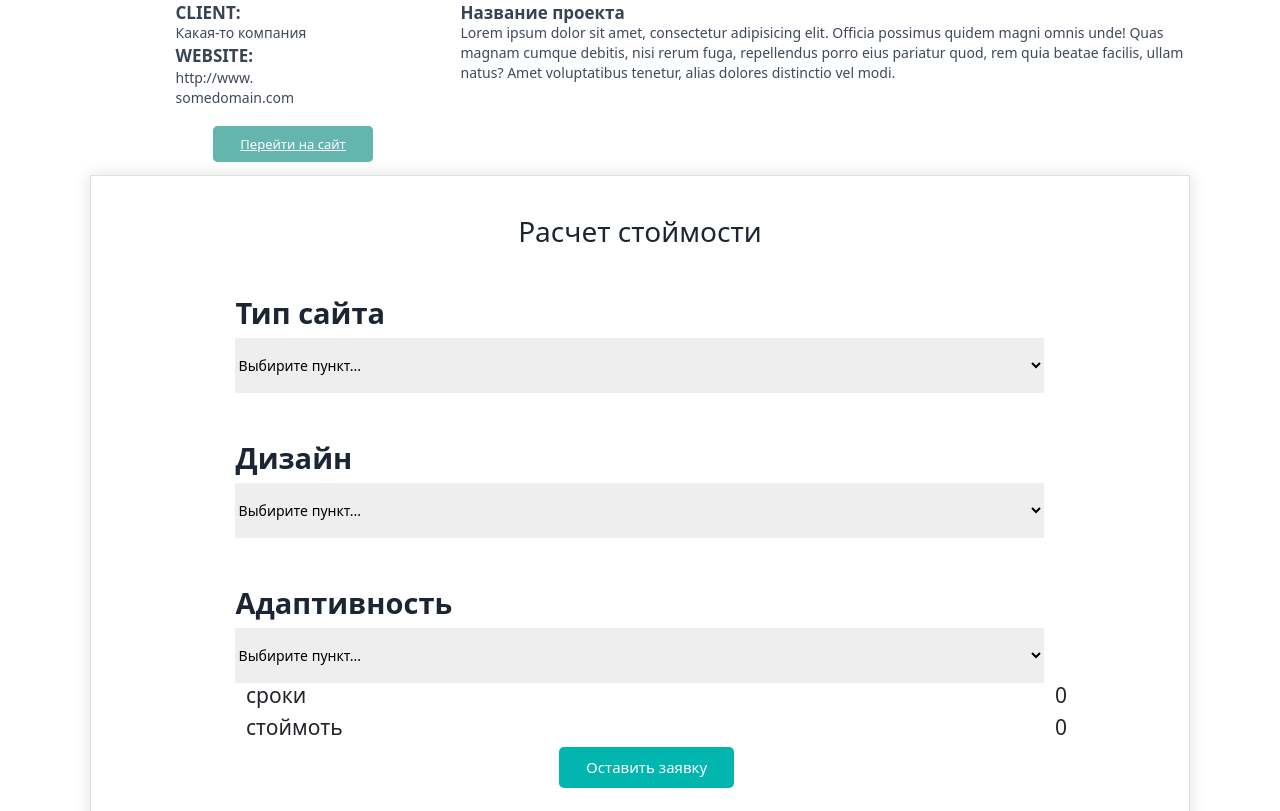
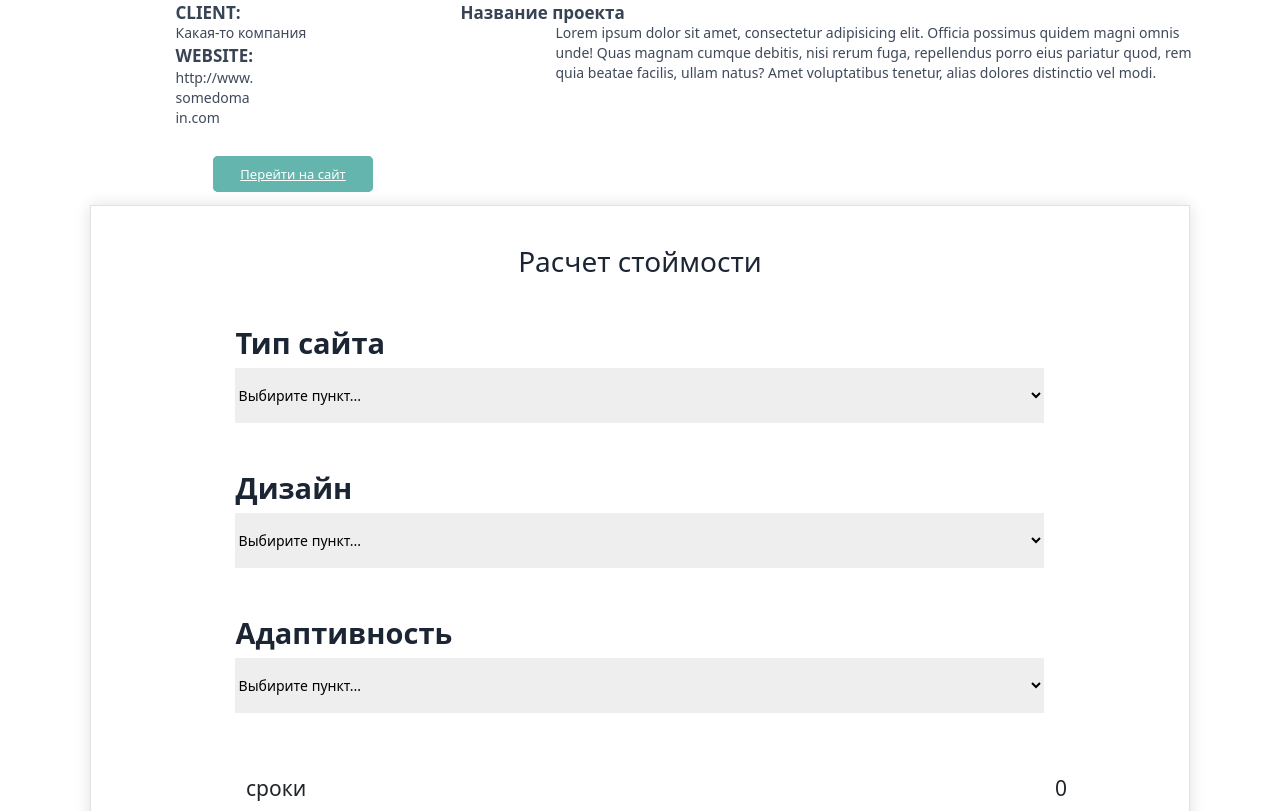
Before and after one commit to nikmatveev/nikmatveev.github.io, a plain HTML site: page crs/index.html in a window 1280 px wide. Shown: the part 2779-3590 px from the top of the page. Drawn offline with nearby package versions, Linux system fonts and the light colour scheme; files whose address does not match are found by name.

Commit message:
исправил ошибки

```diff
--- a/crs/css/style.css
+++ b/crs/css/style.css
@@ -206,6 +206,9 @@ nav{
     line-height: 20px;
     margin-bottom: 25px;
 }
+.sait{
+    margin-top: 10px;
+}
 .sait a{
     padding: 7px 25px;
     border: 2px solid #63b5ae;
@@ -248,6 +251,12 @@ select{
     padding: 17px 0px;
     margin-top: 28px;
 }
+.symma{
+    margin-top: 25px;
+}
+.stroki{
+    margin-top: 63px;
+}
 .zaiavka{
      padding: 7px 25px;
     border: 2px solid #00b6af;
@@ -256,6 +265,7 @@ select{
     background-color: #00b6af;
     text-align: center;
     color: #fff;
+    margin-top: 35px;
 }
 .statistics{
     width: 100%;
@@ -313,12 +323,13 @@ select{
     color: #3e4755;
 }
 .contacts{
+    background-image: url(../img/%D0%A4%D0%BE%D0%BD%20%D0%BA%D0%BE%D0%BD%D1%82%D0%B0%D0%BA%D1%82%D1%8B.jpg);
     width: 100%;
     height: 100%;
-    background-image: url(../img/%D0%A4%D0%BE%D0%BD%20%D0%BA%D0%BE%D0%BD%D1%82%D0%B0%D0%BA%D1%82%D1%8B.jpg);
     float: left;
     color: #ffffff;
     background-position: center;
+    background-repeat: no-repeat;
 }
 .contacts{
     text-align: center
--- a/crs/index.html
+++ b/crs/index.html
@@ -155,12 +155,12 @@
            <div class="col-2 offset-1">
             <div class="text_bottom" >Какая-то компания</div>
            <div class="text_top"> WEBSITE:</div>
-            <div class="text_botto">http://www.<br>somedomain.com</div></div>
-            <div class="text_bottom col-8 offset-1">
+            <div class="text_botto">http://www.<br>somedoma<br>in.com</div></div>
+            <div class="text_bottom col-8 col-sm-7 offset-1 offset-sm-2">
             Lorem ipsum dolor sit amet, consectetur adipisicing elit. Officia possimus quidem magni omnis unde! Quas magnam cumque debitis, nisi rerum fuga, repellendus porro eius pariatur quod, rem quia beatae facilis, ullam natus? Amet voluptatibus tenetur, alias dolores distinctio vel modi.
             </div>
             </div></div></div>
-             <div class=" sait col-8 offset-2">
+             <div class=" sait col-10 offset-2">
             <a href="http://google.com" target="_blank">Перейти на сайт</a></div>
 </section>
 
@@ -196,19 +196,19 @@
        </select>
 
 
-           <div class="container">
+           <div class="container stroki">
          <div class="row">
            <div class="col-1 offset-1"><h4>сроки</h4> </div>
            <div class="col-1 offset-9"><h4>0</h4></div>
            </div>
                </div>
-       <div class="container">
+       <div class="container symma">
          <div class="row">
            <div class="col-2 offset-1"><h4>стоймоть</h4> </div>
            <div class="col-1 offset-8"><h4>0</h4></div>
        </div>
        </div>
-       <div class="col-2 offset-5">
+       <div class="col-2 col-md-4 col-sm-4 offset-5 offset-md-5 offset-sm-4">
         <input class="zaiavka" type="submit" value="Оставить заявку"></div>
 
            </div>
@@ -262,19 +262,20 @@
     <section class="contacts">
            <div class="col-lg-4 col-6 offset-lg-4 offset-3"><h2>Мои контакты</h2></div>
            <div class="col-6 offset-3"><h4>Lorem ipsum dolor sit amet, consectetur adipisicing elit. Corporis nam harum est expedita accusamus cum.</h4></div>
-          <div class="items2 offset-2 text-align-center">
+          <div class="items2">
             <div class="container">
          <div class="row">
-               <div class="col-2 col-sm-1"><div class="items_contacts">
+               <div class="col-1 offset-2 offset-lg-2 col-md-2 offset-md-2 offset-sm-2">
+               <div class="items_contacts">
                <div class="lil"><img src="img/%D0%B3%D0%B5%D0%BE.png" alt="геоданные"></div>
                <div class="lol"><h4>Санкт-Петербург, невский проспект,11</h4></div>
           </div></div>
-          <div class="col-2 offset-1 col-sm-1 offset-sm-2">
+          <div class="col-2 offset-1 offset-lg-1 offset-md-1 col-sm-1 offset-sm-1">
           <div class="items_contacts">
                <div class="lil"><img src="img/%D0%BA%D0%BE%D0%BD%D0%B2%D0%B5%D1%80%D1%82.png" alt="конверт"></div>
                <div class="lol"><h4>info@companyname.com</h4></div>
           </div></div>
-          <div class="col-2 offset-1 col-sm-1 offset-sm-2">
+          <div class="col-1 col-sm-1 offset-lg-2 offset-md-2 offset-sm-1">
           <div class="items_contacts">
                <div class="lil"><img src="img/%D1%82%D0%B5%D0%BB%D0%B5%D1%84%D0%BE%D0%BD.png" alt="телефон"></div>
                <div class="lol"><h4>+7 999 999-99-99</h4></div>
```
